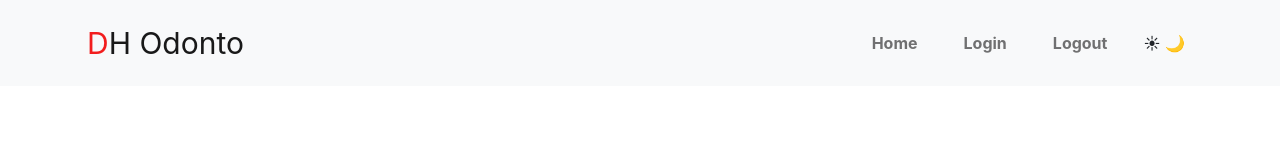
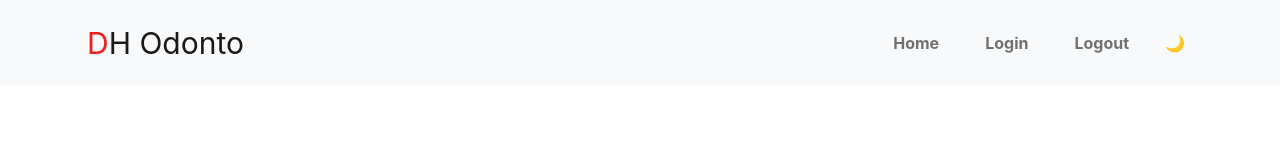
Before and after one commit to yamatopotter/av2-frontend3, a React (Create React App) app: page / in a window 1280 px wide. Shown: the top 160 px of the page. Built offline with nearby package versions, Linux system fonts and the light colour scheme.

Commit message:
feat: dark theme enabled by button

```diff
--- a/src/App.jsx
+++ b/src/App.jsx
@@ -1,20 +1,24 @@
+import { useState } from 'react';
 import { Outlet } from 'react-router-dom';
 import Footer from './Components/Footer/Footer';
 import Navbar from './Components/Navbar/Navbar';
+import ThemeColor from './functions/context';
 
 function App() {
-  return (
-    <>
+
+  const [color, setColor] = useState('light');
       {/* //Na linha seguinte deverá ser feito um teste se a aplicação
         // está em dark mode e deverá utilizar a classe dark ou light */}
-      <div className={`app light}`}>
-        <Navbar />
-        <main>
-          <Outlet />
-        </main>
-        <Footer />
-      </div>
-    </>
+  return (
+      <ThemeColor.Provider value={[color, setColor]}>
+        <div className={`app ${color}`}>
+          <Navbar color={color}/>
+          <main>
+            <Outlet />
+          </main>
+          <Footer />
+        </div>
+      </ThemeColor.Provider>
   );
 }
 
--- a/src/Components/Navbar/Navbar.jsx
+++ b/src/Components/Navbar/Navbar.jsx
@@ -1,13 +1,14 @@
 import styles from "./Navbar.module.css";
+import ThemeButton from './ThemeButton';
 
-const Navbar = () => {
+const Navbar = ({color}) => {
 
   return (
     <header className="sticky-top">
       {/* //Na linha seguinte deverá ser feito um teste se a aplicação
         // está em dark mode e deverá utilizar navbar-dark bg-dark ou navbar-light bg-light*/}
       <nav
-        className={`navbar navbar-expand-sm navbar-light bg-light`}
+        className={`navbar navbar-expand-sm navbar-${color} bg-${color}`}
         aria-label="Third navbar example"
       >
         <div className="container">
@@ -62,18 +63,7 @@ const Navbar = () => {
                 </a>
               </li>
 
-              <li className={`nav-item`}>
-                {/* Ao ser clicado, esse botão mudará a aplicação para dark mode ou light mode.
-                 Lembre-se de usar um estado no contexto para fazer essa alteração.
-                 Na linha seguinte deverá ser feito um teste se a aplicação
-                 está em dark mode e deverá utilizar o icone ☀ ou 🌙 e btn-dark ou btn-light*/}
-                <button
-                  className={`btn btn-light${styles.btnStyle
-                    }`}
-                >
-                  ☀ 🌙{" "}
-                </button>
-              </li>
+              <ThemeButton styles={styles.btnStyle} />
             </ul>
           </div>
         </div>
--- /dev/null
+++ b/src/Components/Navbar/ThemeButton/index.jsx
@@ -0,0 +1,22 @@
+import { useContext } from "react";
+import Color from "../../../functions/context";
+
+export default function ThemeButton({styles}) {
+  const [color, setColor] = useContext(Color);
+
+  return (
+
+    <li className={`nav-item`}>
+    {/* Ao ser clicado, esse botão mudará a aplicação para dark mode ou light mode.
+        Lembre-se de usar um estado no contexto para fazer essa alteração.
+        Na linha seguinte deverá ser feito um teste se a aplicação
+        está em dark mode e deverá utilizar o icone ☀ ou 🌙 e btn-dark ou btn-light*/}
+    <button
+        className={`btn btn-light${styles.btnStyle}`}
+        onClick={() => {(color == 'light') ? setColor('dark') : setColor('light')}}
+    >
+        {(color == 'light') ? '🌙' : '☀️'}
+    </button>
+    </li>
+  );
+}
--- /dev/null
+++ b/src/functions/context.js
@@ -0,0 +1,5 @@
+import { createContext } from 'react';
+
+const ThemeColor = createContext('light');
+
+export default ThemeColor;
```
